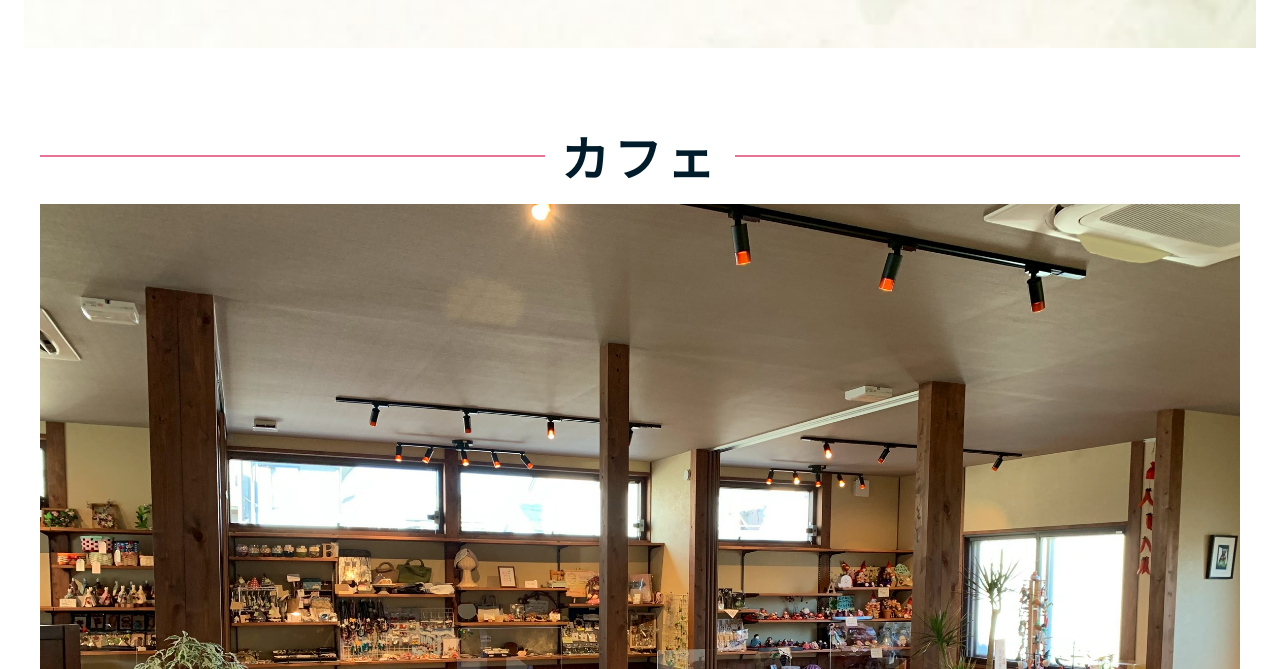
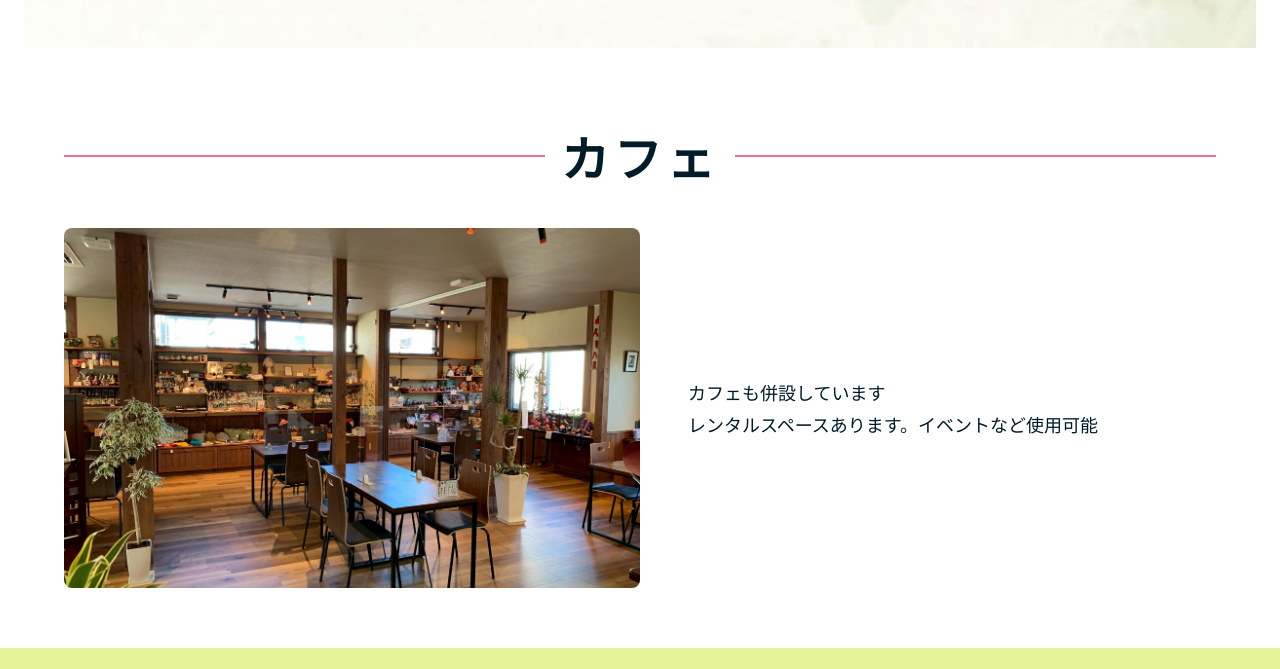
Before and after one commit to djiujia-tech/Olive, a plain HTML site: page index.html in a window 1280 px wide. Shown: the part 2402-3071 px from the top of the page. Drawn offline with nearby package versions, Linux system fonts and the light colour scheme.

Commit message:
修正内容

```diff
--- a/css/style.css
+++ b/css/style.css
@@ -50,6 +50,13 @@ body {
   margin-left: auto;
   margin-right: auto;
   padding: 0 16px;
+}
+@media screen and (min-width: 960px) {
+  .l_container-sm,
+  .l_container-lg,
+  .l_container {
+    padding: 0 40px;
+  }
 }
 
 .l_container-sm {
@@ -684,6 +691,55 @@ body {
   justify-content: center;
 }
 
+/* top_cafe */
+.top_cafe-contents {
+  display: flex;
+  flex-direction: column;
+  gap: 16px;
+  margin-top: 24px;
+}
+
+.top_cafe_img-wrapper {
+  width: 100%;
+  height: 240px;
+  overflow: hidden;
+  border-radius: 8px;
+}
+
+.top_cafe_img {
+  width: 100%;
+  height: 100%;
+  object-fit: cover;
+  display: block;
+}
+
+.top_cafe-txt {
+  font-size: 15px;
+  line-height: 1.8;
+}
+
+@media screen and (min-width: 960px) {
+  .top_cafe-contents {
+    flex-direction: row;
+    align-items: center;
+    gap: 48px;
+  }
+
+  .top_cafe_img-wrapper {
+    width: 50%;
+    height: 360px;
+    flex-shrink: 0;
+  }
+
+  .top_cafe-desc {
+    flex: 1;
+  }
+
+  .top_cafe-txt {
+    font-size: 18px;
+  }
+}
+
 /*---------- about ----------*/
 
 /* 理念 */
@@ -693,7 +749,14 @@ body {
   flex-direction: column;
   gap: 32px;
 }
-
+@media (min-width: 960px) {
+  .about_philosophy-body {
+    max-width: 768px;
+    margin-left: auto;
+    margin-right: auto;
+    gap: 48px;
+  }
+}
 .about_philosophy-lead {
   font-size: 18px;
   line-height: 2;
@@ -822,7 +885,7 @@ body {
 .about_company-map-wrapper {
   width: 100%;
   border-radius: 8px;
-  overflow: hidden; /* 角丸をiframeに効かせる */
+  overflow: hidden;
 }
 /*---------- case ----------*/
 
@@ -1140,6 +1203,8 @@ body {
   display: flex;
   flex-direction: column;
   gap: 16px;
+  list-style: disc;
+  padding-left: 1.5em;
 }
 
 .frame-link {
```
Also changed, not shown: about.html (+1 -1 lines).
